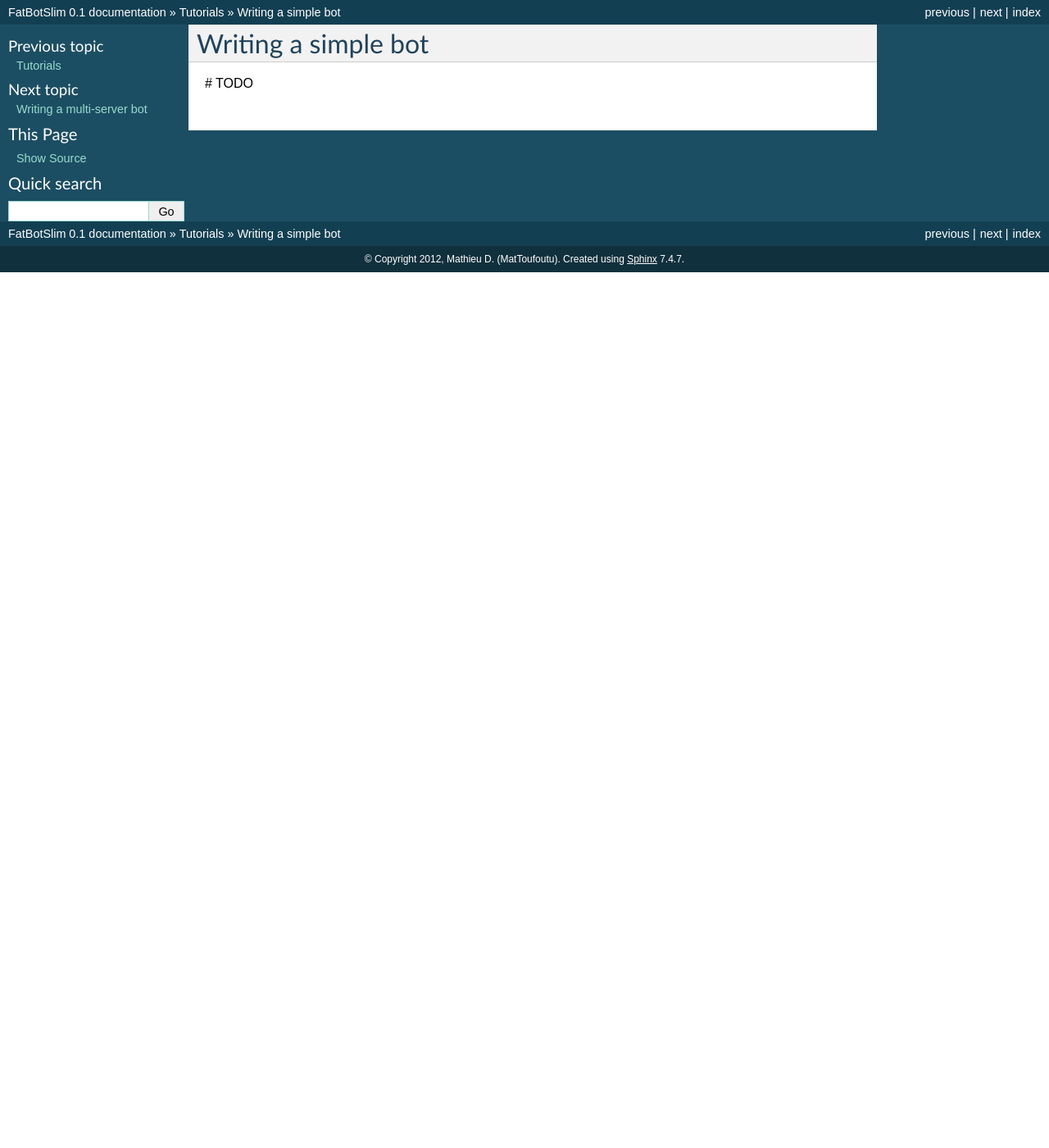
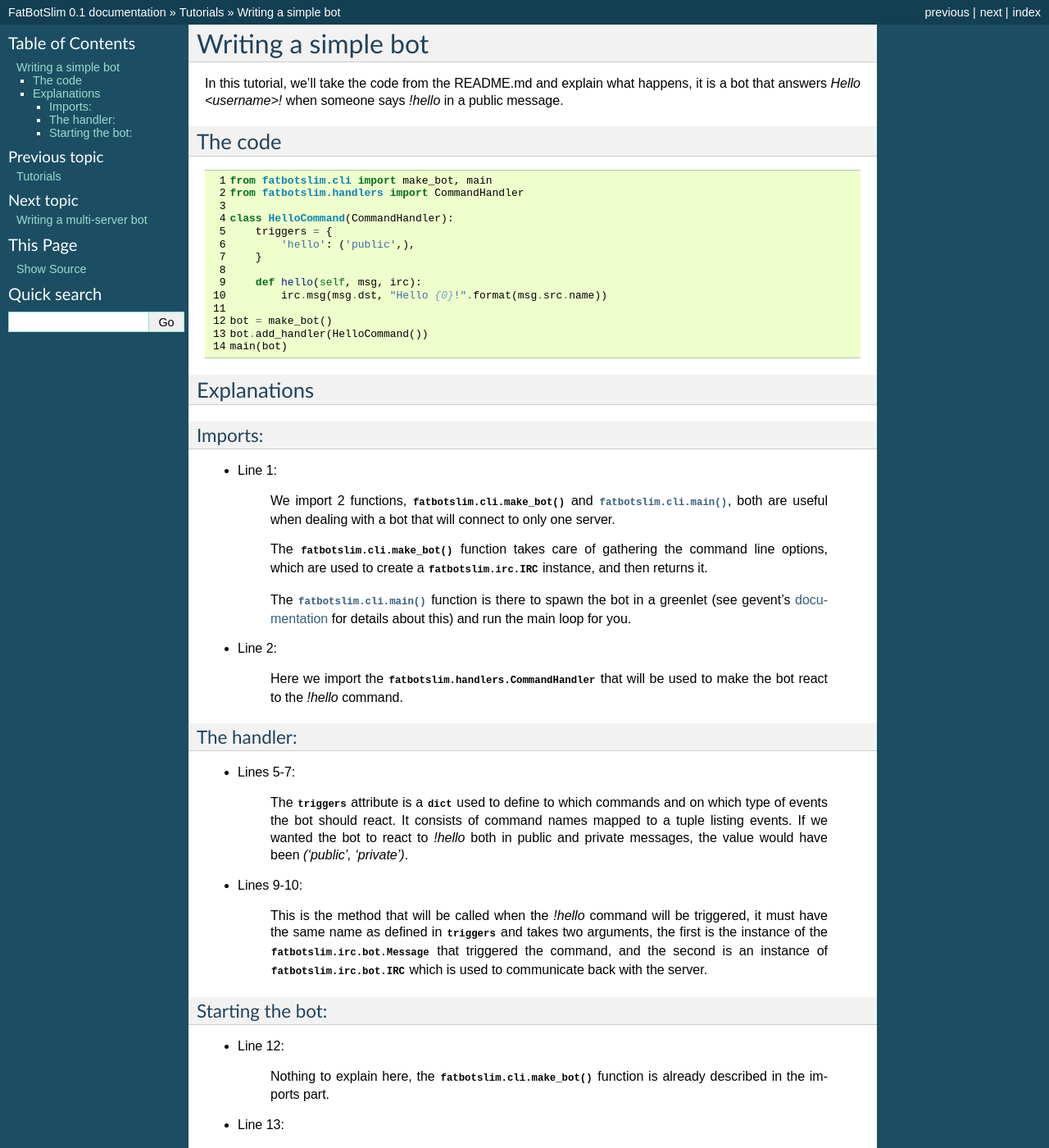
Before and after one commit to mdeous/fatbotslim, a Sphinx documentation site: the page built from docs/usage/tuto/simple.rst, in a window 1280 px wide and 1400 px high. Shown: the whole window at 82% size. Built offline with Sphinx 7.4.7, drawn with Linux system fonts in a browser that asks for light colours; some of the changed text lies outside the part shown.

Commit message:
write the 'simple bot' tutorial

```diff
--- /dev/null
+++ b/docs/usage/tuto/simple.py
@@ -0,0 +1,14 @@
+from fatbotslim.cli import make_bot, main
+from fatbotslim.handlers import CommandHandler
+
+class HelloCommand(CommandHandler):
+    triggers = {
+        'hello': ('public',),
+    }
+
+    def hello(self, msg, irc):
+        irc.msg(msg.dst, "Hello {0}!".format(msg.src.name))
+
+bot = make_bot()
+bot.add_handler(HelloCommand())
+main(bot)
--- a/docs/usage/tuto/simple.rst
+++ b/docs/usage/tuto/simple.rst
@@ -2,4 +2,74 @@
 Writing a simple bot
 ====================
 
-# TODO
+In this tutorial, we'll take the code from the README.md and explain what happens,
+it is a bot that answers `Hello <username>!` when someone says `!hello` in a public
+message.
+
+The code
+========
+
+.. literalinclude:: ./simple.py
+   :language: python
+   :linenos:
+
+Explanations
+============
+
+Imports:
+--------
+
+* Line 1:
+
+    We import 2 functions, :func:`fatbotslim.cli.make_bot` and
+    :func:`fatbotslim.cli.main`, both are useful when dealing with a bot
+    that will connect to only one server.
+
+    The :func:`fatbotslim.cli.make_bot` function takes care of gathering the
+    command line options, which are used to create a :class:`fatbotslim.irc.IRC`
+    instance, and then returns it.
+
+    The :func:`fatbotslim.cli.main` function is there to spawn the bot in a
+    greenlet (see gevent's `documentation`_ for details about this) and run
+    the main loop for you.
+
+* Line 2:
+
+    Here we import the :class:`fatbotslim.handlers.CommandHandler` that will be used
+    to make the bot react to the `!hello` command.
+
+The handler:
+------------
+
+* Lines 5-7:
+
+    The :attr:`triggers` attribute is a :class:`dict` used to define to which commands
+    and on which  type of events the bot should react. It consists of command names mapped
+    to a tuple listing events. If we wanted the bot to react to `!hello` both in public
+    and private messages, the value would have been `('public', 'private')`.
+
+* Lines 9-10:
+
+    This is the method that will be called when the `!hello` command will be triggered, it
+    must have the same name as defined in :attr:`triggers` and takes two arguments,
+    the first is the instance of the :class:`fatbotslim.irc.bot.Message` that triggered the
+    command, and the second is an instance of :class:`fatbotslim.irc.bot.IRC` which is used
+    to communicate back with the server.
+
+Starting the bot:
+-----------------
+
+* Line 12:
+
+    Nothing to explain here, the :func:`fatbotslim.cli.make_bot` function is already
+    described in the imports part.
+
+* Line 13:
+
+    The previously created handler is instanciated and added to the bot's handlers.
+
+* Line 14:
+
+    The bot is launched in a greenlet, and the main loop is started.
+
+.. _documentation: http://www.gevent.org/gevent.html#greenlet-objects
```
